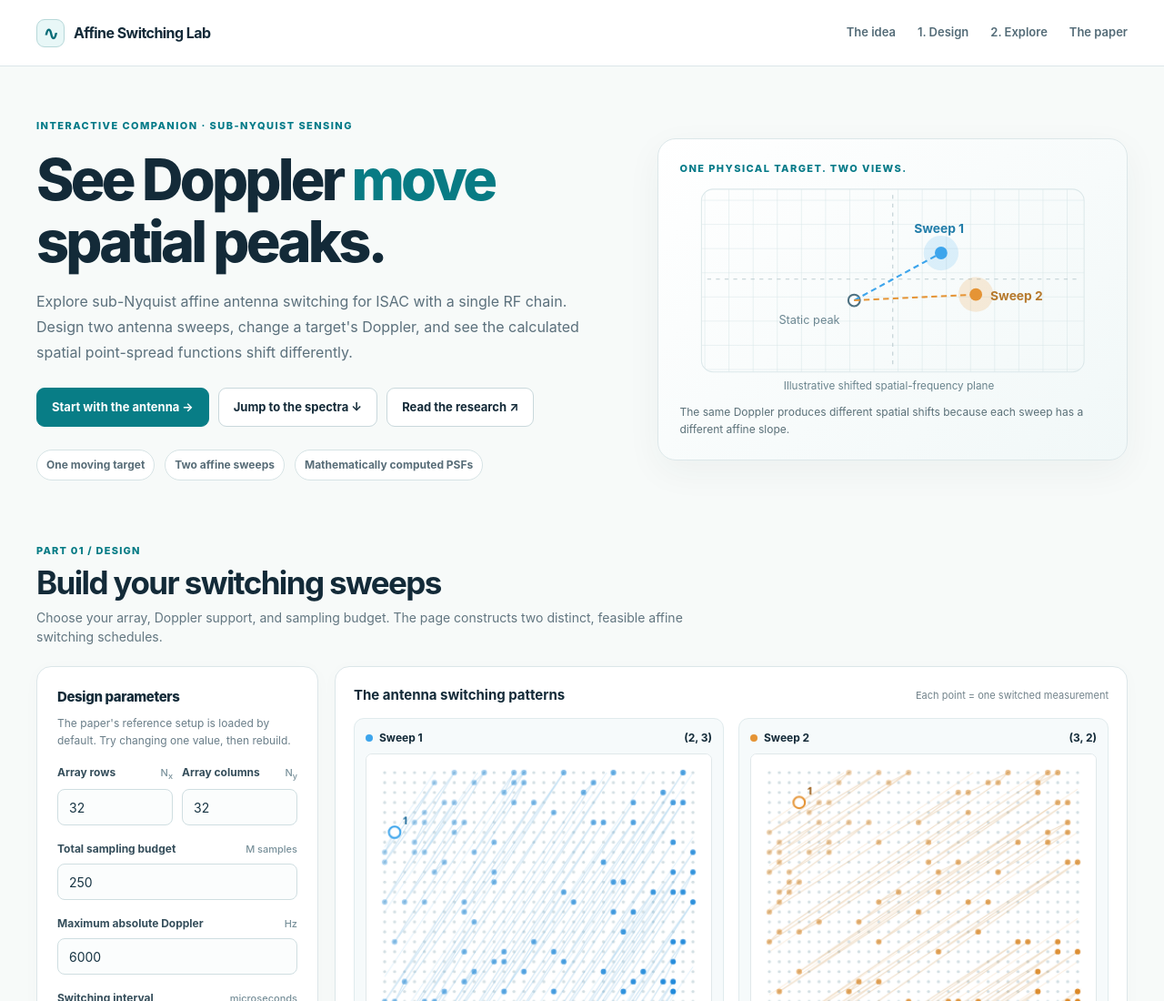
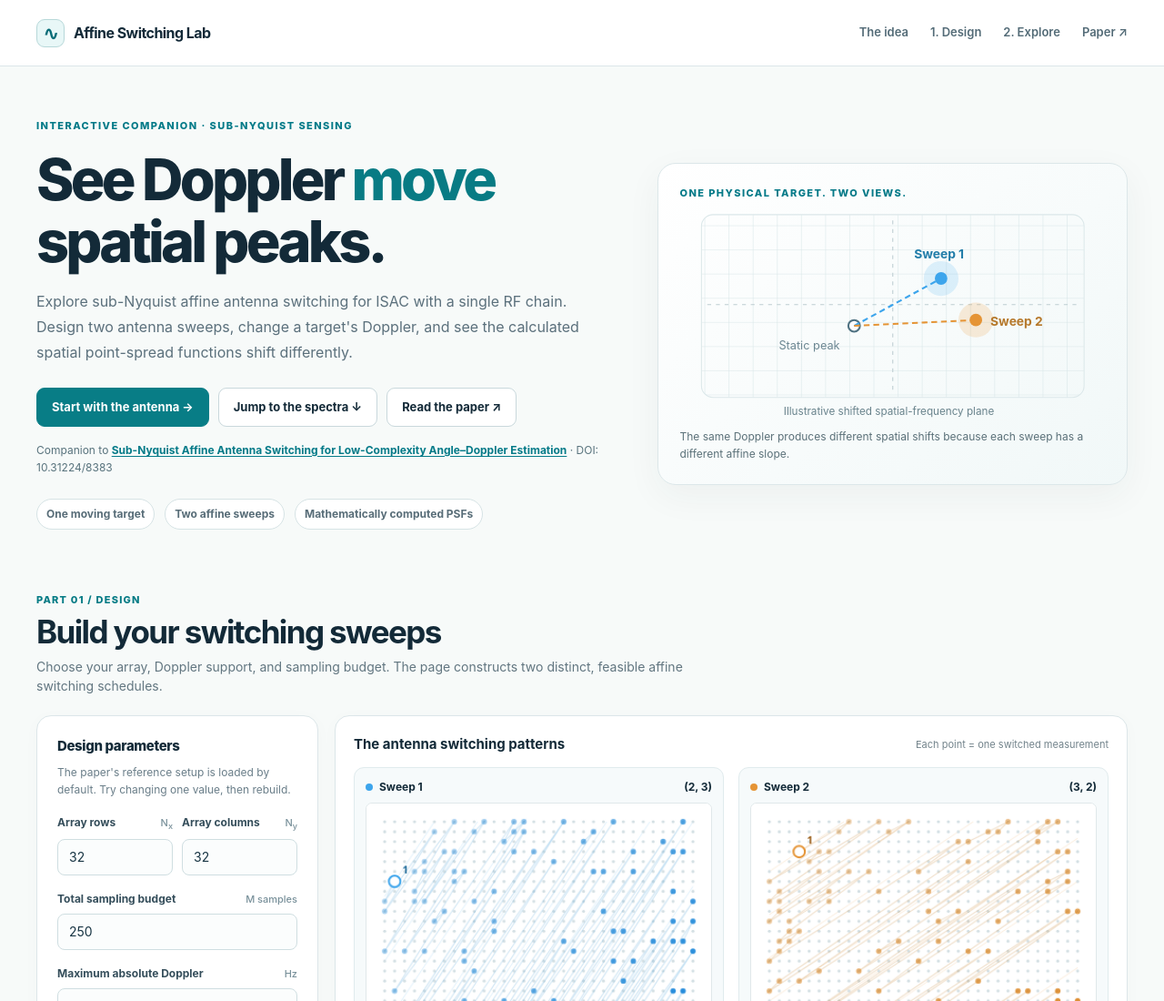
Before and after one commit to alirezap94/subnyquist-affine-switching, a plain HTML site: page index.html in a window 1280 px wide. Shown: the top 1100 px of the page at 91% size. Drawn offline with Linux system fonts and the light colour scheme.

Commit message:
Add files via upload

```diff
--- a/index.html
+++ b/index.html
@@ -59,6 +59,9 @@
     .illustration { min-height: 212px; display: grid; align-items: center; }
     .hero-card svg { width: 100%; height: auto; }
     .hero-card .explainer { color: #5a7078; font-size: 12px; line-height: 1.6; margin-top: 5px; }
+    .paper-cite { margin-top: 17px; font-size: 12px; color: #57727c; line-height: 1.55; max-width: 650px; }
+    .paper-cite a { color: #047a88; font-weight: 650; text-decoration: underline; text-underline-offset: 2px; }
+    .paper-cite cite { font-style: normal; }
     .pillrow { display: flex; align-items: center; gap: 11px; flex-wrap: wrap; margin-top: 25px; color: #586d78; font-size: 12px; }
     .pill { background: white; padding: 7px 10px; border: 1px solid #d6e3e5; border-radius: 999px; font-weight: 650; }
     section.lab-section { padding: 27px 0 46px; }
@@ -142,7 +145,7 @@
   <header>
     <div class="wrap topbar">
       <a class="logo" href="#top" aria-label="Affine Switching Lab home"><span class="logo-icon">∿</span> Affine Switching Lab</a>
-      <nav class="topnav" aria-label="Main navigation"><a href="#how">The idea</a><a href="#design">1. Design</a><a href="#explore">2. Explore</a><a href="#paper">The paper</a></nav>
+      <nav class="topnav" aria-label="Main navigation"><a href="#how">The idea</a><a href="#design">1. Design</a><a href="#explore">2. Explore</a><a href="https://doi.org/10.31224/8383" target="_blank" rel="noopener noreferrer" aria-label="Read the paper (opens in new tab)">Paper ↗</a></nav>
     </div>
   </header>
   <main id="top" class="wrap">
@@ -151,7 +154,8 @@
         <div class="eyebrow">Interactive companion · Sub-Nyquist sensing</div>
         <h1>See Doppler <em>move</em> spatial peaks.</h1>
         <p>Explore sub-Nyquist affine antenna switching for ISAC with a single RF chain. Design two antenna sweeps, change a target's Doppler, and see the calculated spatial point-spread functions shift differently.</p>
-        <div class="hero-actions"><a class="btn primary" href="#design">Start with the antenna →</a><a class="btn" href="#explore">Jump to the spectra ↓</a><a class="btn" href="#paper">Read the research ↗</a></div>
+        <div class="hero-actions"><a class="btn primary" href="#design">Start with the antenna →</a><a class="btn" href="#explore">Jump to the spectra ↓</a><a class="btn" href="https://doi.org/10.31224/8383" target="_blank" rel="noopener noreferrer">Read the paper ↗</a></div>
+        <div class="paper-cite">Companion to <a href="https://doi.org/10.31224/8383" target="_blank" rel="noopener noreferrer"><cite>Sub-Nyquist Affine Antenna Switching for Low-Complexity Angle–Doppler Estimation</cite></a> · DOI: 10.31224/8383</div>
         <div class="pillrow"><span class="pill">One moving target</span><span class="pill">Two affine sweeps</span><span class="pill">Mathematically computed PSFs</span></div>
       </div>
       <div class="hero-card" aria-label="Illustration of two slope-dependent spectral shifts">
```
Also changed, not shown: 1 other file.
